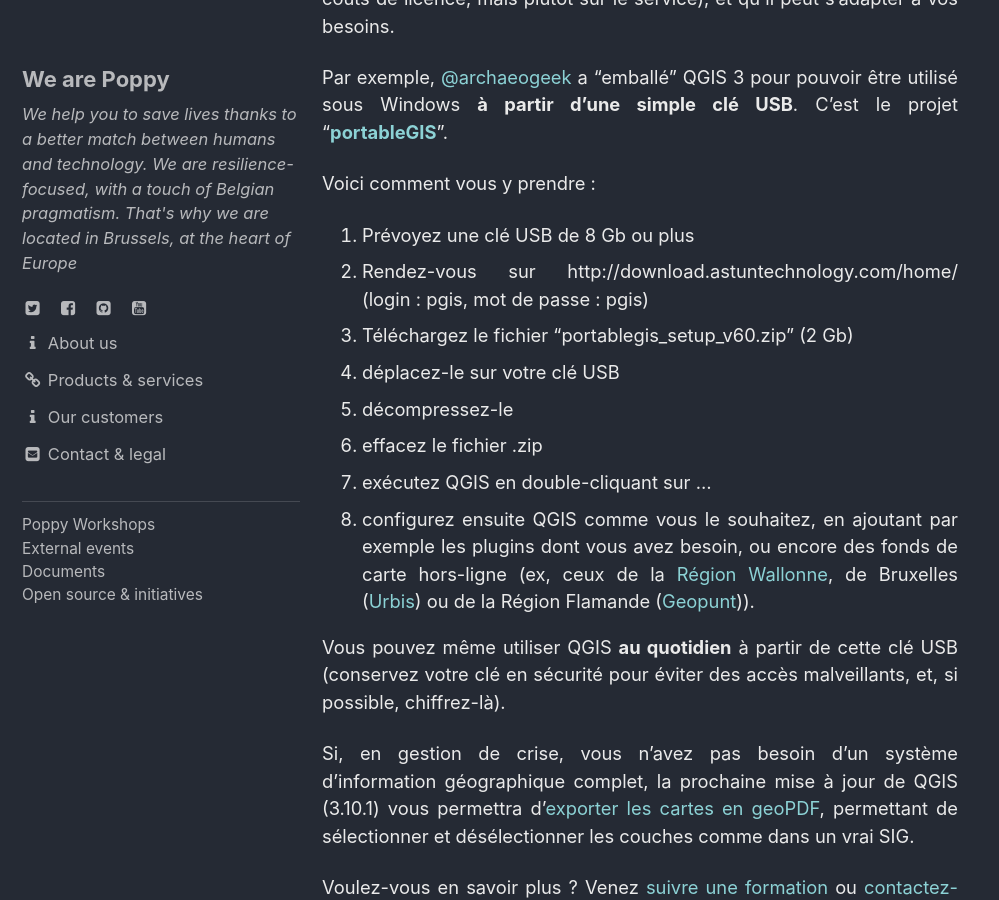
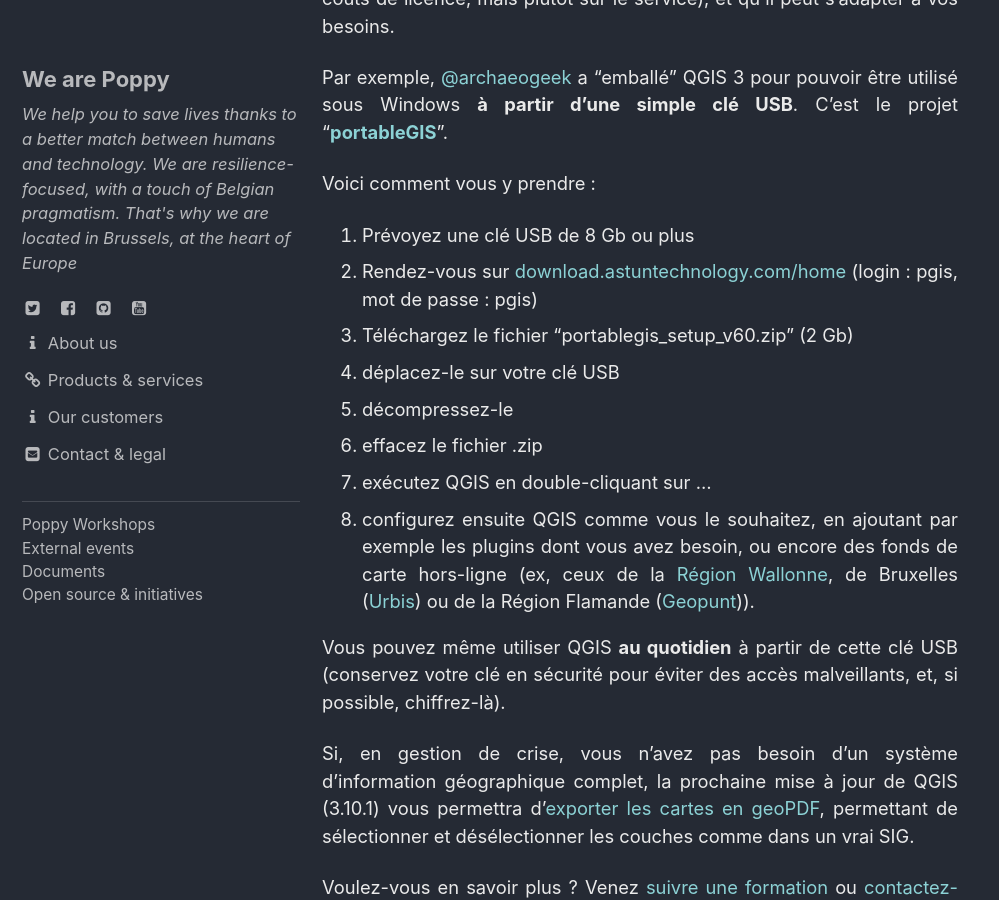
Before and after one commit to ccloquet/ccloquet.github.io, a Jekyll site: the page built from _posts/2019-11-12-QGIS-portable.md, in a window 1280 px wide and 900 px high, scrolled down 809 px. Shown: the whole window, without its empty margins (0-999 px from the left). Built offline with Jekyll 4.4.1, drawn with Linux system fonts in a browser that asks for light colours; cached includes are drawn as plain includes; part of the change alters nothing that is shown.

Commit message:
Update 2019-11-12-QGIS-portable.md

```diff
--- a/_posts/2019-11-12-QGIS-portable.md
+++ b/_posts/2019-11-12-QGIS-portable.md
@@ -17,7 +17,7 @@ Par exemple, [@archaeogeek](https://gitlab.com/archaeogeek) a "emballé" QGIS 3
 Voici comment vous y prendre :
 
 1. Prévoyez une clé USB de 8 Gb ou plus
-2. Rendez-vous sur http://download.astuntechnology.com/home/ (login : pgis, mot de passe : pgis)
+2. Rendez-vous sur [download.astuntechnology.com/home](http://download.astuntechnology.com/home/) (login : pgis, mot de passe : pgis)
 3. Téléchargez le fichier "portablegis_setup_v60.zip" (2 Gb)
 4. déplacez-le sur votre clé USB
 5. décompressez-le
```
